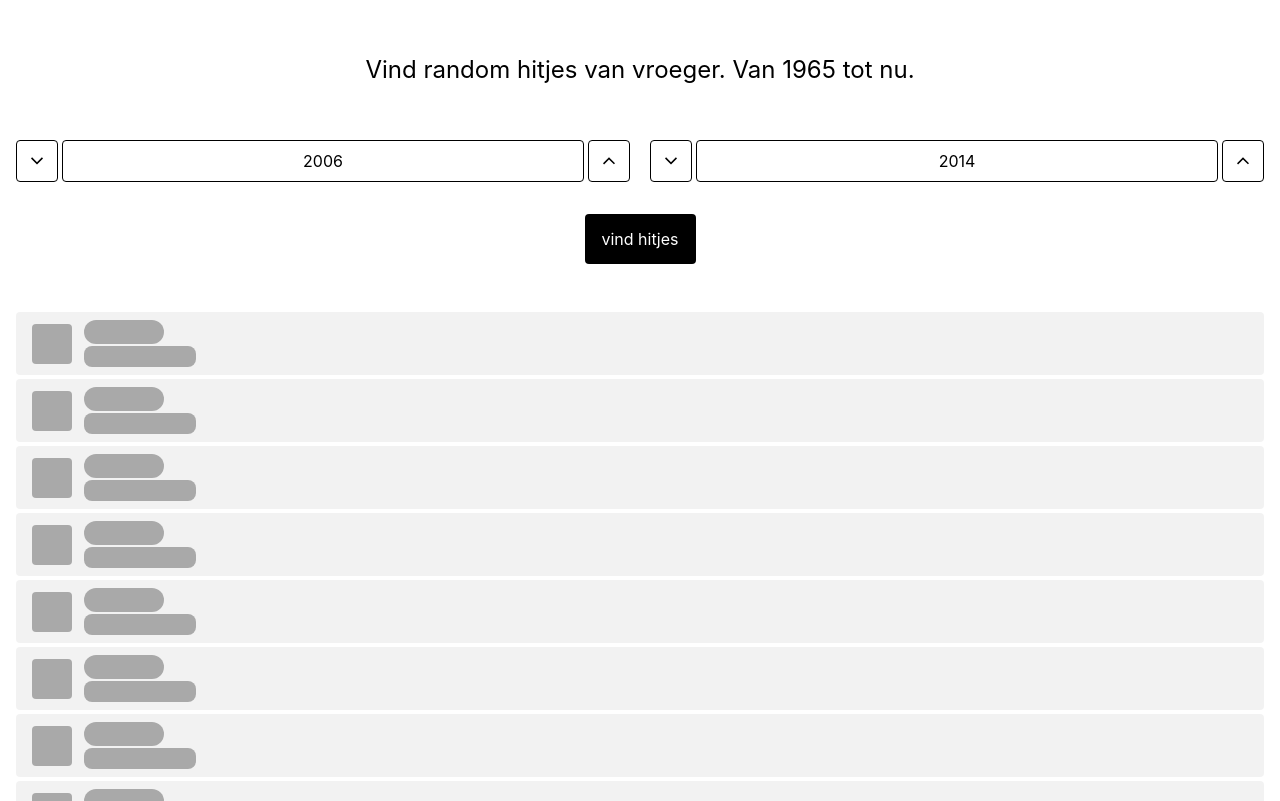
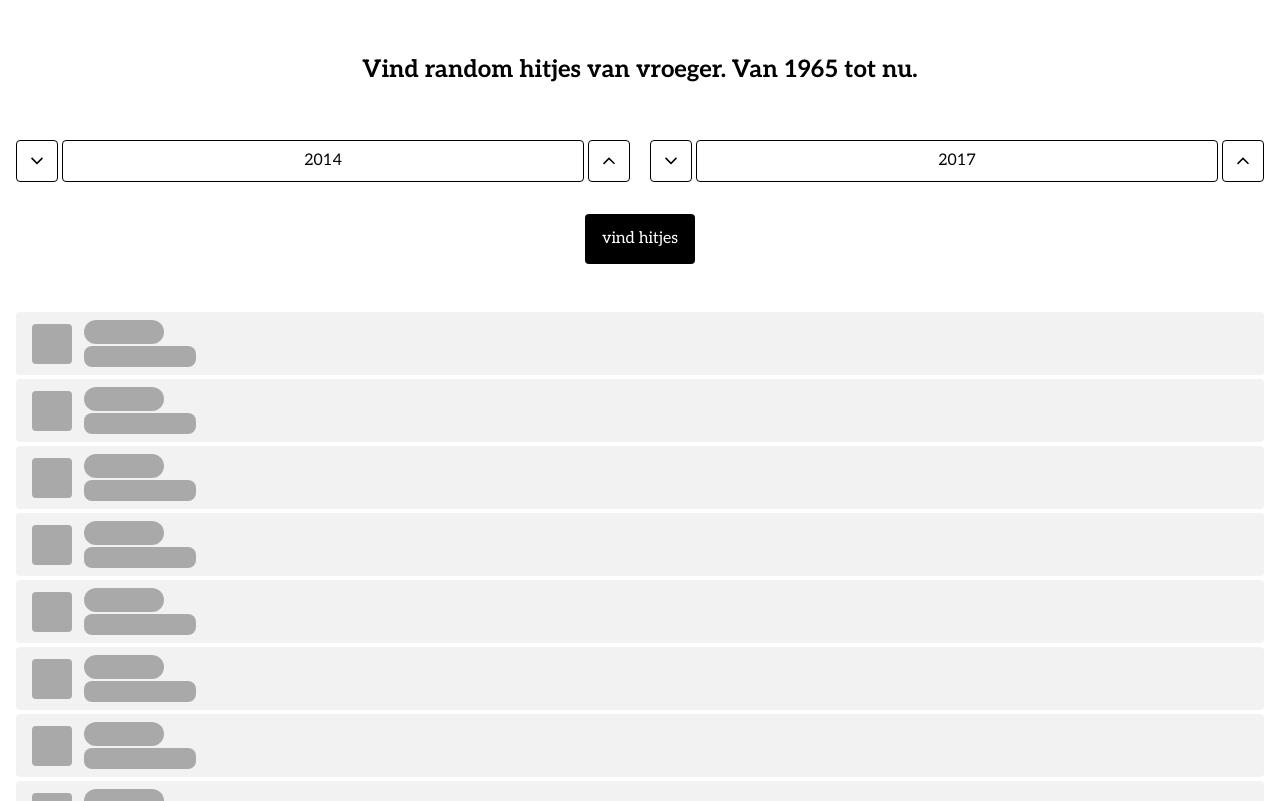
Before and after one commit to a-xmd/hits, a Next.js app: page /hits/ in a window 1280 px wide. Shown: the top 801 px of the page. Built offline with nearby package versions, Linux system fonts and the light colour scheme.

Commit message:
change font

```diff
--- a/components/button/button.module.scss
+++ b/components/button/button.module.scss
@@ -1,5 +1,6 @@
 .button {
   padding: var(--spacing-s) var(--spacing-regular);
+  font-family: var(--font-display);
 
   &.primary {
     border-color: transparent;
--- a/components/select/select.module.scss
+++ b/components/select/select.module.scss
@@ -12,5 +12,7 @@
     border-radius: var(--radius-s);
     cursor: pointer;
     text-align: center;
+
+    font-family: var(--font-display);
   }
 }
--- a/pages/_document.tsx
+++ b/pages/_document.tsx
@@ -3,7 +3,18 @@ import { Html, Head, Main, NextScript } from 'next/document'
 export default function Document() {
   return (
     <Html>
-      <Head />
+      <Head>
+        <link rel="preconnect" href="https://fonts.googleapis.com" />
+        <link
+          rel="preconnect"
+          href="https://fonts.gstatic.com"
+          crossOrigin="true"
+        />
+        <link
+          href="https://fonts.googleapis.com/css2?family=Aleo:wght@400;700&display=swap"
+          rel="stylesheet"
+        />
+      </Head>
       <body>
         <Main />
         <NextScript />
--- a/styles/globals.scss
+++ b/styles/globals.scss
@@ -132,4 +132,7 @@ input {
   --font-size-s: 0.875rem;
   --font-size-l: 1.125rem;
   --font-size-xl: 1.5rem;
+
+  // fonts
+  --font-display: 'Aleo', serif;
 }
--- a/views/pages/home.module.scss
+++ b/views/pages/home.module.scss
@@ -3,6 +3,8 @@
   text-align: center;
 
   font-size: var(--font-size-xl);
+  font-family: var(--font-display);
+  font-weight: bold;
   padding: var(--spacing-l);
 }
 
--- a/views/pages/home.tsx
+++ b/views/pages/home.tsx
@@ -9,8 +9,8 @@ const useHits = () => {
 
   const [startYear] = useState(START_YEAR)
   const [endYear] = useState(END_YEAR)
-  const [selectedStartYear, setSelectedStartYear] = useState(2006)
-  const [selectedEndYear, setSelectedEndYear] = useState(2014)
+  const [selectedStartYear, setSelectedStartYear] = useState(2014)
+  const [selectedEndYear, setSelectedEndYear] = useState(2017)
   const [limit] = useState(10)
 
   /* useEffect(() => {}, [selectedStartYear, selectedEndYear]) */
--- a/views/playlist/playlist-item.module.scss
+++ b/views/playlist/playlist-item.module.scss
@@ -31,7 +31,8 @@
     overflow: hidden;
 
     .title {
-      font-weight: 500;
+      font-family: var(--font-display);
+      font-weight: bold;
       text-overflow: ellipsis;
       white-space: nowrap;
       overflow: hidden;
```
